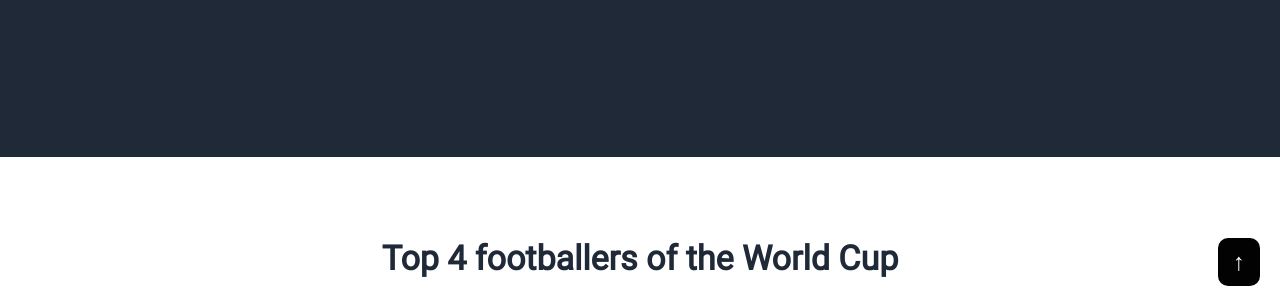
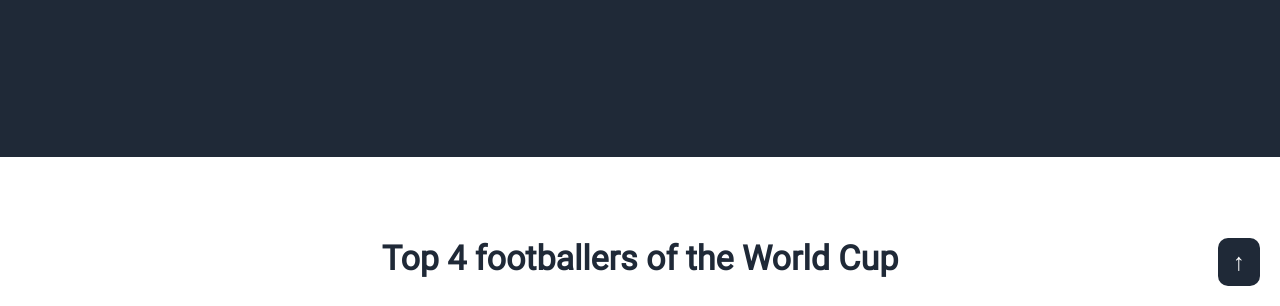
Before and after one commit to BROSTORNADO/css-assignment, a plain HTML site: page index.html in a window 1280 px wide. Shown: the part 494-800 px from the top of the page. Drawn offline with Linux system fonts and the light colour scheme.

Commit message:
Update styles.css

```diff
--- a/styles.css
+++ b/styles.css
@@ -244,7 +244,7 @@ footer {
   position: fixed;
   bottom: 20px;
   right: 20px;
-  background-color: rgb(2, 2, 2);
+  background-color: #1f2937;
   color: white;
   font-size: 24px;
   padding: 10px 15px;
```
